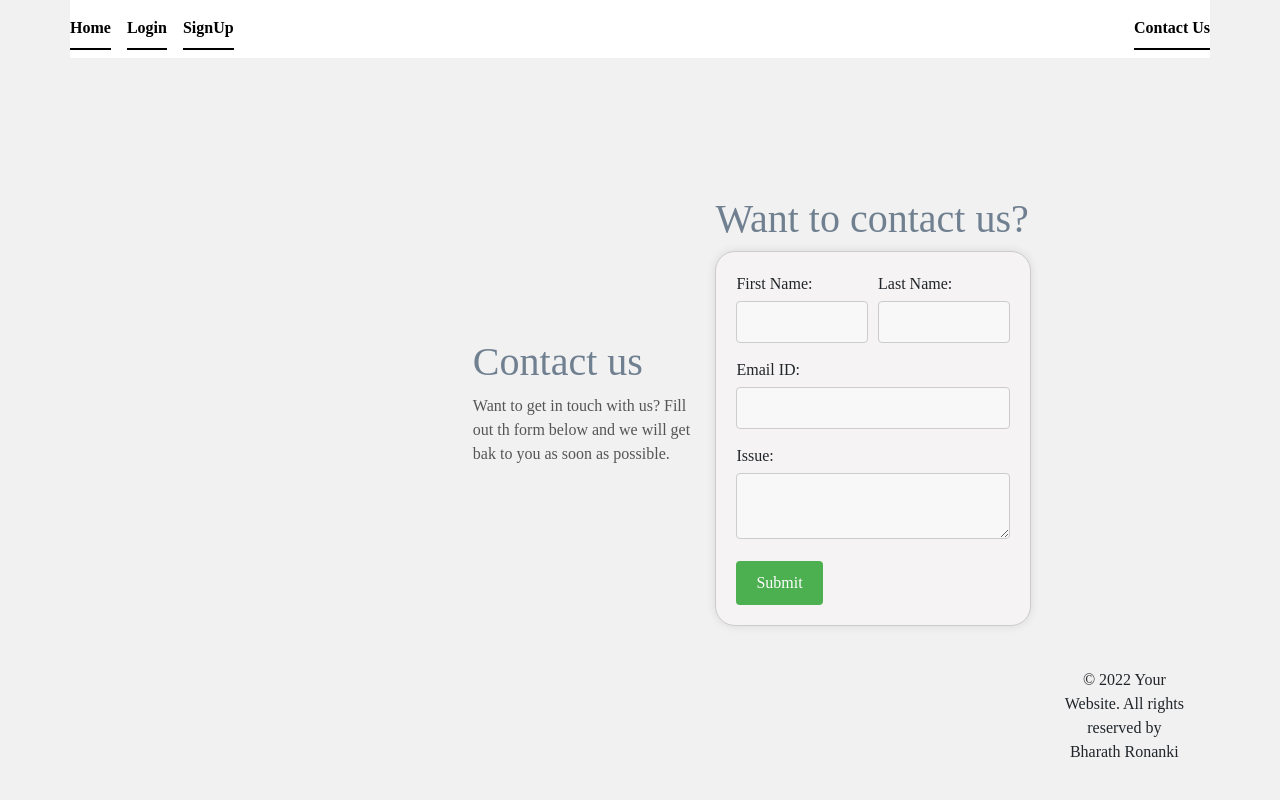
After one commit to ronankibharath98/Online-wacth-store, a Flask app: page /contact.html in a window 1280 px wide. The commit adds this page. Run offline with Flask 3, Linux system fonts and the light colour scheme; parts of the project's set-up code (start-up, migrations or seed data) failed here and were passed over.

Commit message:
Added new web page contact Us

```diff
--- a/app.py
+++ b/app.py
@@ -32,6 +32,9 @@ def signup():
 def products():
   return render_template("products.html")
 
+@app.route("/contact.html")
+def contact():
+  return render_template("contact.html")
 
 if __name__ == "__main__":
   app.run(host="0.0.0.0", debug=True)
--- a/database.py
+++ b/database.py
@@ -1,6 +1,6 @@
 from sqlalchemy import create_engine, text
-
-db_connection_string = "mysql+pymysql://m9ladr9mjugsqtgppriq:pscale_pw_32mBcKfq6HB2jzJilBNOOP0XM3Q9O6EbNGDHai6aABd@aws.connect.psdb.cloud/kalaonlinestore?charset=utf8mb4"
+import os
+db_connection_string = os.environ['DB_CONNECTION_STR']
 
 engine = create_engine(db_connection_string,
                        connect_args={"ssl": {
--- /dev/null
+++ b/templates/contact.html
@@ -0,0 +1,151 @@
+<!DOCTYPE html>
+<html lang="en">
+<head>
+    <title>Contact Us</title>
+    <meta charset="utf-8">
+    <meta name="viewport" content="width=device-width, initial-scale=1">
+    <link href="https://cdn.jsdelivr.net/npm/bootstrap@5.3.2/dist/css/bootstrap.min.css" rel="stylesheet" integrity="sha384-T3c6CoIi6uLrA9TneNEoa7RxnatzjcDSCmG1MXxSR1GAsXEV/Dwwykc2MPK8M2HN" crossorigin="anonymous">
+
+<style>
+  body {
+    font-family: poppin;
+    background-color: #f1f1f1;
+    margin: 0;
+    padding: 0;
+    display: flex; /* Make the body a flex container */
+    flex-direction: column; /* Arrange children vertically */
+    min-height: 100vh; /* Set minimum height to 100% of viewport height */
+  }
+
+  .container {
+    flex: 1; /* Make the container grow to fill available space */
+    display: flex; /* Use flexbox for children positioning */
+    justify-content: center; /* Center horizontally */
+    align-items: center; /* Center vertically */
+    margin: 0 auto; /* Center horizontally */
+  }
+
+  .subtext {
+    padding-top: 10px;
+    padding-right: 20px; /* Adjust spacing */
+    max-width: 400px; /* Limit maximum width */
+  }
+
+  .subtext p {
+    font-size: 16px;
+    color: #555;
+  }
+
+  .form-container {
+    padding-top:10px;
+    width: 900px;
+    margin-right: 20px; /* Adjust the margin to position the form on the right side */
+    border-radius: 20px;
+  }
+
+  form {
+    border: 1px solid #ccc;
+    padding: 20px;
+    background-color: #F5F3F3;
+    border-radius: 20px;
+    box-shadow: 0 0 10px rgba(0, 0, 0, 0.1);
+  }
+
+  .form-group {
+    margin-bottom: 15px;
+  }
+
+  label {
+    display: block;
+    margin-bottom: 5px;
+  }
+
+  input[type="text"],
+  input[type="email"],
+  textarea {
+    width: 100%; /* Adjust the width of the inputs */
+    padding: 8px;
+    border: 1px solid #ccc;
+    border-radius: 4px;
+    background-color: #f8f8f8;
+    box-sizing: border-box; /* Include padding and border in the width calculation */
+  }
+
+  .name-container {
+    display: flex;
+    justify-content: space-between;
+  }
+
+  .fname-container,
+  .lname-container {
+    width: calc(50% - 5px); /* Adjust the width of the containers */
+  }
+
+  button {
+    background-color: #4CAF50;
+    color: white;
+    padding: 10px 20px;
+    border: none;
+    border-radius: 4px;
+    cursor: pointer;
+  }
+
+  button:hover {
+    background-color: #45a049;
+  }
+  .footer {
+    margin-top: auto; /* Push the footer to the bottom */
+    padding: 10px 0;
+    text-align: center;
+  }
+
+  .navbar {
+    width: 100%; /* Ensure the navbar spans the full width */
+  }
+
+</style>
+</head>
+
+<body>
+    <div class="container">
+      <div class="navbar">
+        {% include 'nav.html' %}
+      </div>
+        <div class="subtext">
+        <h1 style="padding-top:10px; color:#708090">Contact us</h1>
+        <p>Want to get in touch with us? Fill out th form below and we will get bak to you as soon as possible.</p>
+      </div>
+      <div class="form-container">
+        <h1 style="padding-top:10px; color:#708090">Want to contact us?</h1>
+
+        <form action="#">
+          <div class="form-group">
+            <div class="name-container">
+              <div class="fname-container">
+                <label for="fname">First Name:</label>
+                <input type="text" id="fname" name="fname" required>
+              </div>
+              <div class="lname-container">
+                <label for="lname">Last Name:</label>
+                <input type="text" id="lname" name="lname" required>
+              </div>
+            </div>
+          </div>
+            <div class="form-group">
+            <label for="email">Email ID:</label>
+            <input type="email" id="email" name="email" required>
+          </div>
+          <div class="form-group">
+            <label for="issue">Issue:</label>
+            <textarea id="issue" name="issue" required></textarea>
+          </div>
+          <button type="submit">Submit</button>
+        </form>
+      </div>
+      <div class="footer">
+        {%include 'footer.html'%}
+      </div>
+    </div>
+
+</body>
+</html>
--- a/templates/nav.html
+++ b/templates/nav.html
@@ -15,7 +15,7 @@
   <div class="right">
     <ul class="nav nav-underline">
       <li class="nav-items">
-        <a class="nav-link active" aria-current="page" href="#">Contact Us</a>
+        <a class="nav-link active" aria-current="page" href="contact.html">Contact Us</a>
       </li>
     </ul>
   </div>
--- a/templates/products.html
+++ b/templates/products.html
@@ -73,6 +73,10 @@
 <body>
   <div class="container">
     {% include 'nav.html' %}
+    <h1>
+      Products
+      <small class="text-body-secondary" style="color: #708090;"> New Arrivals</small>
+    </h1>
     <div class="product-row">
         <div class="product">
             <img src="https://i.pinimg.com/736x/b7/e7/d8/b7e7d878d84bbeacb6c8c10cc428f574.jpg" alt="Watch 1">
```
